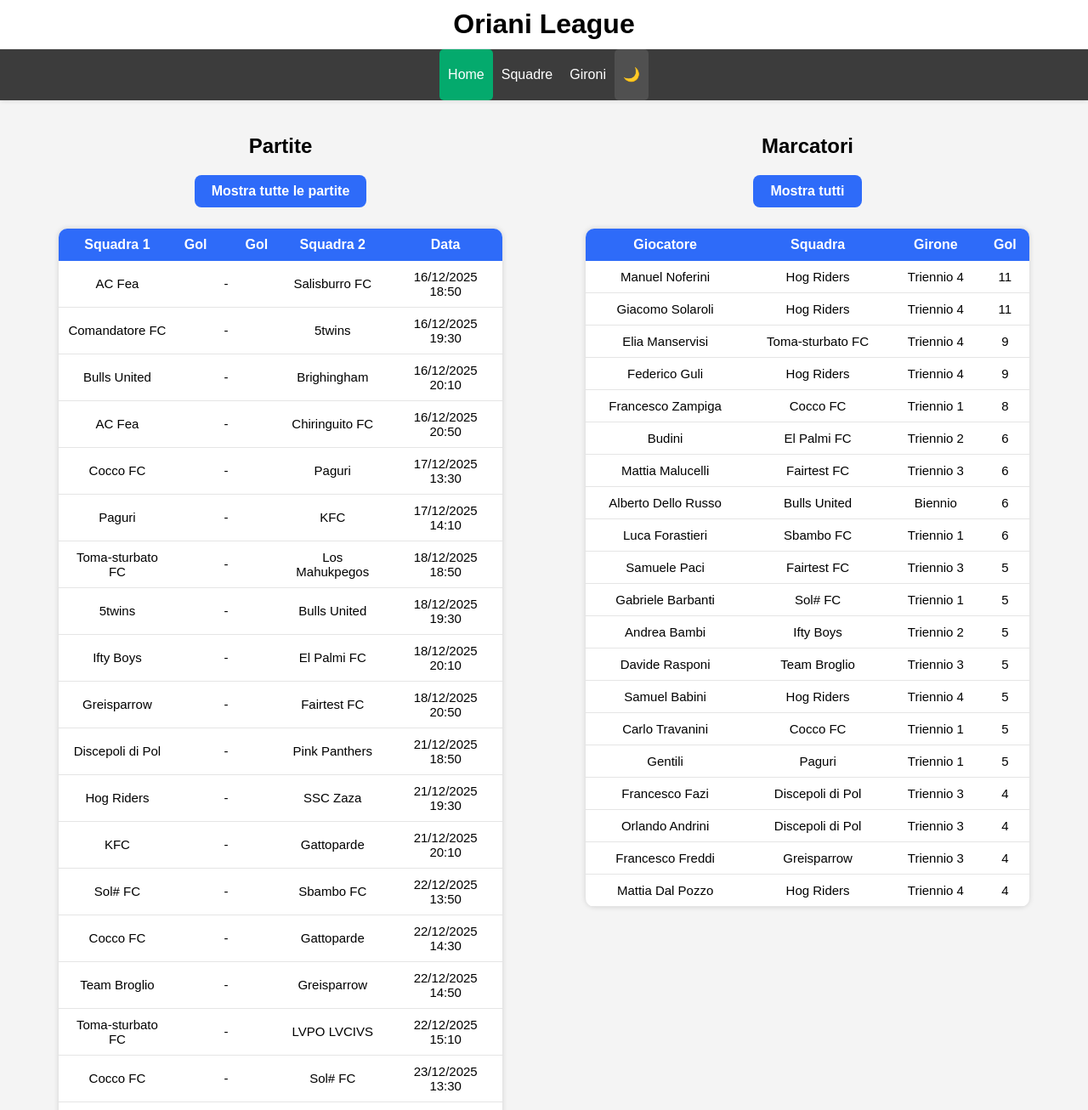
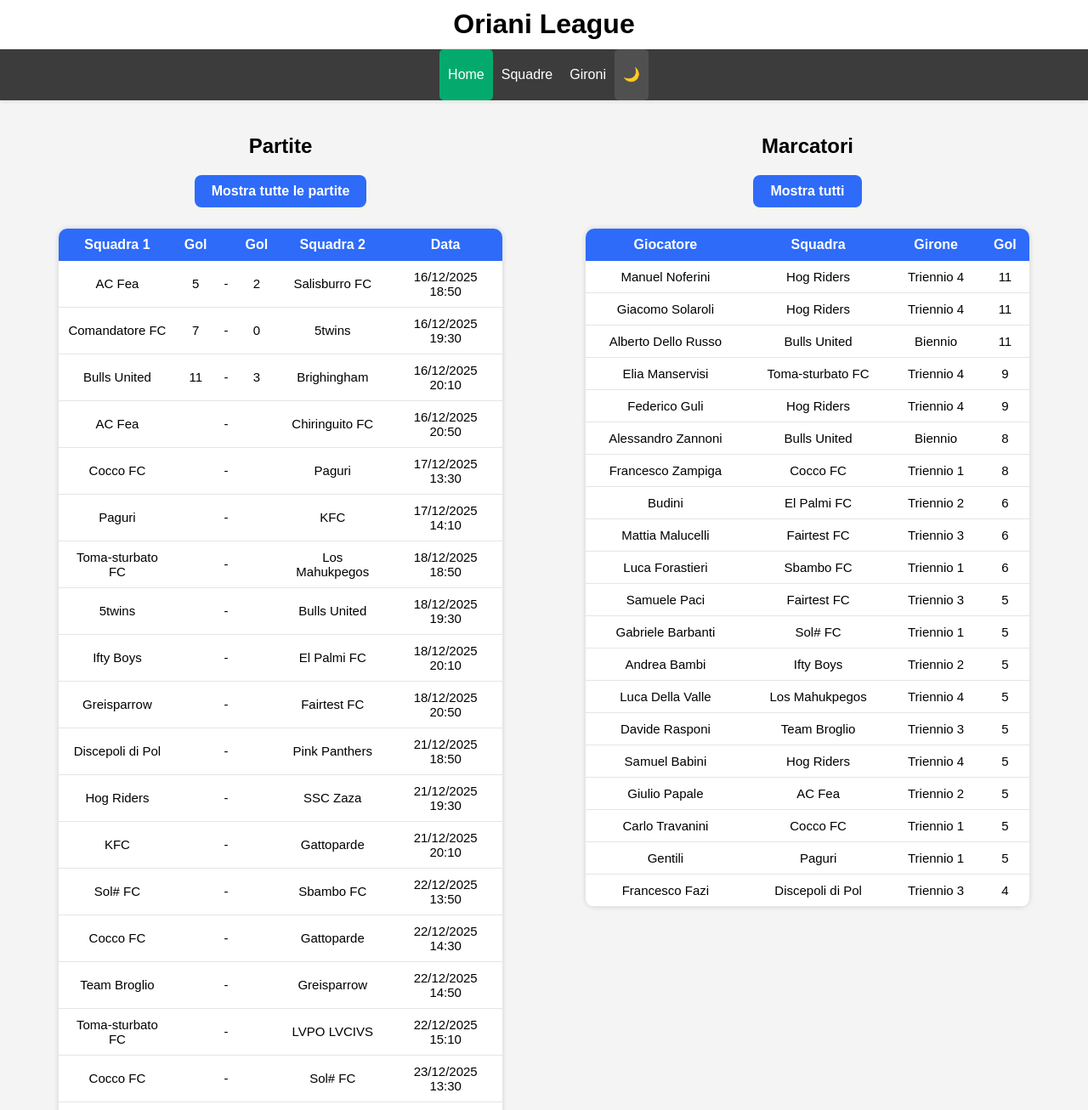
Before and after one commit to Piccione090big/Oriani-League-website, a PHP site: page / in a window 1280 px wide. Shown: the top 1306 px of the page at 85% size. Run offline with PHP 8.4, Linux system fonts and the light colour scheme.

Commit message:
Add files via upload

```diff
--- a/database/marcatori.txt
+++ b/database/marcatori.txt
@@ -131,3 +131,18 @@
 131;29;169;1
 132;29;134;1
 133;29;170;2
+134;26;24;1
+135;26;26;2
+136;26;73;5
+137;26;75;2
+138;26;76;2
+139;44;130;5
+140;44;131;4
+141;44;133;2
+142;44;127;2
+143;44;164;1
+144;36;137;2
+145;36;138;1
+146;36;139;1
+147;36;143;1
+148;36;52;2
--- a/database/partite.txt
+++ b/database/partite.txt
@@ -23,7 +23,7 @@
 23;21;22;2;0;2025-12-12 14:20
 24;18;19;4;3;2025-12-09 15:10
 25;13;14;3;4;2025-12-10 15:10
-26;27;26;null;null;2025-12-12 14:10
+26;27;26;3;9;2025-12-12 14:10
 27;9;12;12;3;2025-12-12 15:00
 28;23;24;4;4;2025-12-12 20:50
 29;7;10;11;3;2025-12-14 19:50
@@ -33,15 +33,15 @@
 33;8;12;7;0;2025-12-14 21:10
 34;13;17;null;null;2025-12-23 15:10
 35;20;22;3;4;2025-12-14 21:50
-36;14;17;null;null;2025-12-16 18:50
+36;14;17;5;2;2025-12-16 18:50
 37;23;26;null;null;2025-12-18 18:50
 38;18;22;null;null;2025-12-21 18:50
 39;7;8;null;null;2025-12-17 13:30
 40;8;10;null;null;2025-12-17 14:10
-41;2;4;null;null;2025-12-16 19:30
+41;2;4;7;0;2025-12-16 19:30
 42;4;1;null;null;2025-12-18 19:30
 43;24;25;null;null;2025-12-21 19:30
-44;1;3;null;null;2025-12-16 20:10
+44;1;3;11;3;2025-12-16 20:10
 45;13;16;null;null;2025-12-18 20:10
 46;10;12;null;null;2025-12-21 20:10
 47;14;15;null;null;2025-12-16 20:50
--- a/database/squadre.txt
+++ b/database/squadre.txt
@@ -1,7 +1,7 @@
-1;1;3;12;Bulls United
-2;1;0;-5;Comandatore FC
-3;1;9;11;Brighingham
-4;1;0;-8;5twins
+1;1;6;20;Bulls United
+2;1;3;2;Comandatore FC
+3;1;9;3;Brighingham
+4;1;0;-15;5twins
 5;1;0;0;Barciolona
 6;1;3;-10;Mango United
 7;2;4;8;Cocco FC
@@ -11,10 +11,10 @@
 11;2;7;16;Sbambo FC
 12;2;0;-24;Gattoparde
 13;3;3;7;Ifty Boys
-14;3;4;1;AC Fea
+14;3;7;4;AC Fea
 15;3;1;-11;Chiringuito FC
 16;3;4;3;El Palmi FC
-17;3;1;0;Salisburro FC
+17;3;1;-3;Salisburro FC
 18;4;7;3;Discepoli di Pol
 19;4;0;-14;Team Broglio
 20;4;0;-3;Greisparrow
@@ -23,5 +23,5 @@
 23;5;4;9;Toma-sturbato FC
 24;5;7;37;Hog Riders
 25;5;6;-5;SSC Zaza
-26;5;0;-18;Los Mahukpegos
-27;5;0;-23;LVPO LVCIVS
+26;5;3;-12;Los Mahukpegos
+27;5;0;-29;LVPO LVCIVS
--- a/style.css
+++ b/style.css
@@ -10,6 +10,12 @@
     --text-inverse: #ffffff;
 
     --shadow: 0 0 6px rgba(0,0,0,0.15);
+
+    --brightness: brightness(0.75);
+
+    --match-win: hsl(145, 35%, 90%);
+    --match-draw: hsl(45, 40%, 90%);
+    --match-loss: hsl(0, 40%, 92%);
 }
 
 body.dark {
```
Also changed, not shown: other parts of style.css (+44 -0 lines), database/calciatori.txt (+15 -15 lines), index.html (+53 -32 lines).
